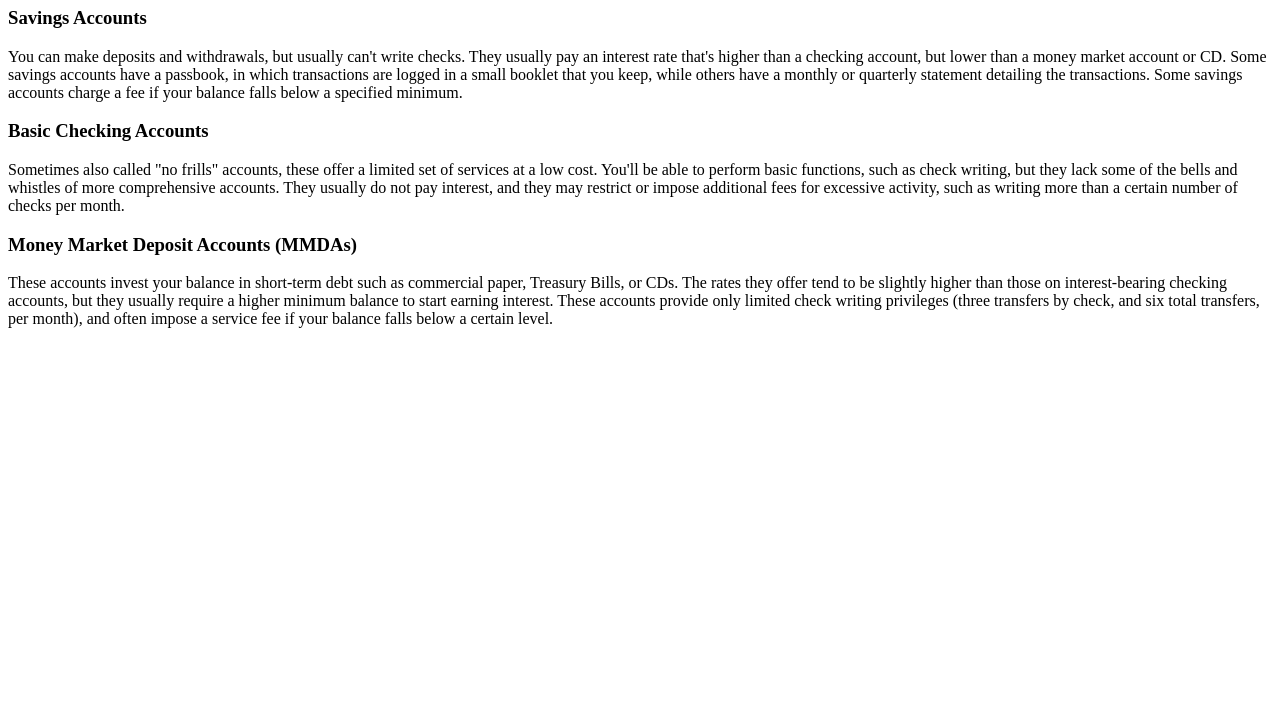
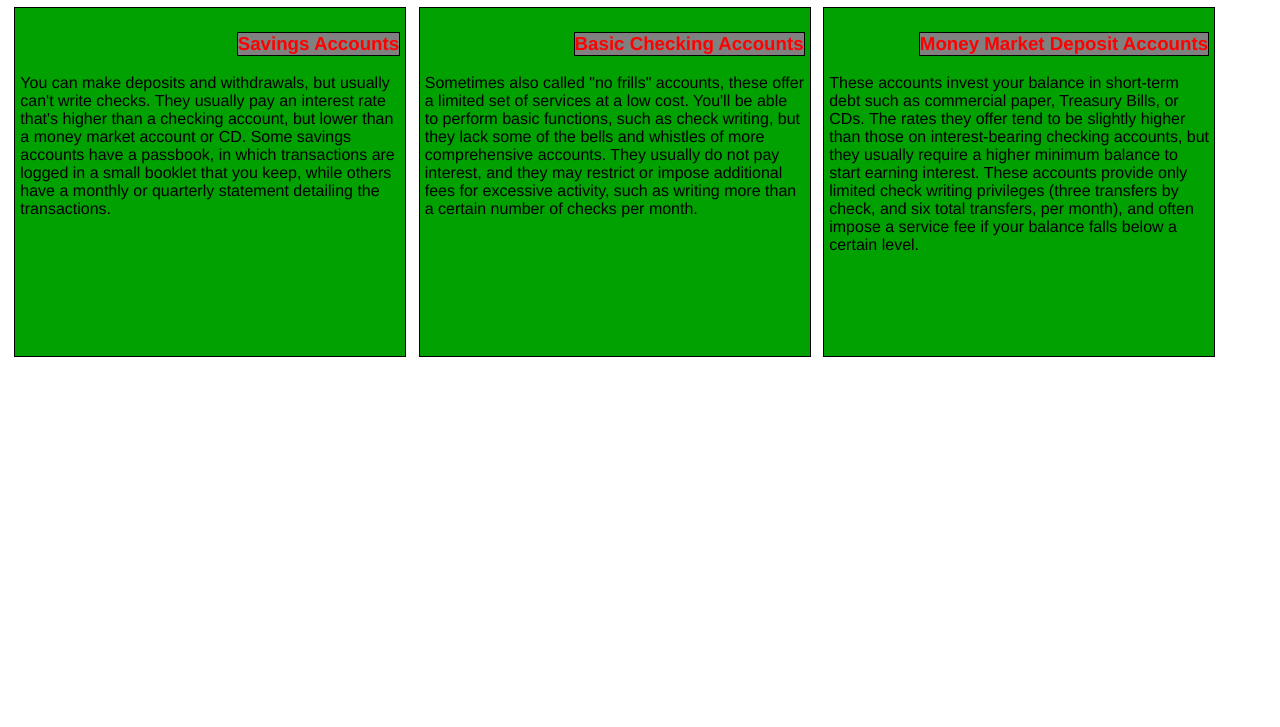
Before and after one commit to tttthamban/Baked_Potato_Works, a plain HTML site: page site/index.html in a window 1280 px wide. Shown: the part 73-800 px from the top of the page. Drawn offline with Linux system fonts and the light colour scheme.

Commit message:
Module 2

```diff
--- a/site/index.html
+++ b/site/index.html
@@ -3,23 +3,23 @@
 <head>
   <meta charset="utf-8">
   <title>Module 2 Assignment</title>
+  <link rel="stylesheet" href="styles.css">
 </head>
-<body>
+<body margin=0>
   <h1>Types Of Bank Accounts</h1>
-  <section class="sct">
+  <section class="colbig colmid2 colsml">
     <h3 class="scthead">Savings Accounts</h3>
     <p>
-    You can make deposits and withdrawals, but usually can't write checks. They usually pay an interest rate that's higher than a checking account, but lower than a money market account or CD. Some savings accounts have a passbook, in which transactions are logged in a small booklet that you keep, while others have a monthly or quarterly statement detailing the transactions. Some savings accounts charge a fee if your balance falls below a specified minimum.
-    </p>
+    You can make deposits and withdrawals, but usually can't write checks. They usually pay an interest rate that's higher than a checking account, but lower than a money market account or CD. Some savings accounts have a passbook, in which transactions are logged in a small booklet that you keep, while others have a monthly or quarterly statement detailing the transactions.
   </section>
-  <section class="sct">
+  <section class="colbig colmid2 colsml">
     <h3 class="scthead">Basic Checking Accounts</h3>
     <p>
     Sometimes also called "no frills" accounts, these offer a limited set of services at a low cost. You'll be able to perform basic functions, such as check writing, but they lack some of the bells and whistles of more comprehensive accounts. They usually do not pay interest, and they may restrict or impose additional fees for excessive activity, such as writing more than a certain number of checks per month.
     </p>
   </section>
-  <section class="sct">
-    <h3 class="scthead">Money Market Deposit Accounts (MMDAs)</h3>
+  <section class="colbig colmid1 colsml">
+    <h3 class="scthead">Money Market Deposit Accounts</h3>
     <p>
     These accounts invest your balance in short-term debt such as commercial paper, Treasury Bills, or CDs. The rates they offer tend to be slightly higher than those on interest-bearing checking accounts, but they usually require a higher minimum balance to start earning interest. These accounts provide only limited check writing privileges (three transfers by check, and six total transfers, per month), and often impose a service fee if your balance falls below a certain level.
     </p>
--- a/site/styles.css
+++ b/site/styles.css
@@ -1,23 +1,39 @@
-*
+<style>
+<*>
   {
-  box-sizing: border-box;
+    box-sizing: border-box;
+    box-shadow: blue
   }
 h1
   {
   text-align: center;
+  color: blue;
   }
 
-h3 .scthead
+h3
   {
+    box-sizing: border-box;
+    float : right;
     text-align: right;
+    color: red;
+    background-color: grey;
+    border: 1px solid black;
+  }
+
+  p
+  {
+    clear: right;
+
   }
 
 section
   {
-  border: 1px solid black;
-  background-color: #A52A2A;
-  margin-right: auto;
-  margin-left: auto;
+  background-color: #00A100;
+  padding: 5px;
+  margin-right: .5%;
+  margin-left: .5%;
+
+  margin-bottom: 10px;
   font-family: Helvetica;
   }
 
@@ -26,8 +42,11 @@ section
   .colbig
     {
     float: left;
-    border: 1px solid green;
-    width : 33.33%;
+    border: 1px solid black;
+    width : 31%;
+    min-height : 350px;
+    height : auto;
+    box-sizing: border-box;
     }
   }
 
@@ -36,23 +55,27 @@ section
   .colmid2, .colmid1
     {
     float: left;
-    border: 1px solid green;
+    border: 1px solid black;
+    min-height : 250px;
+    height : auto;
+    box-sizing: border-box;
     }
   .colmid2
     {
-    width: 50%;
+    width: 48%;
     }
   .colmid1
     {
-    width: 100%;
+    width: 97%;
     }
 
 @media (max-width: 767px)
   {
   .colsml
     {
+    height: auto;
     float: left;
-    border: 1px solid green;
     width : 100%;
     }
   }
+</style>
```
